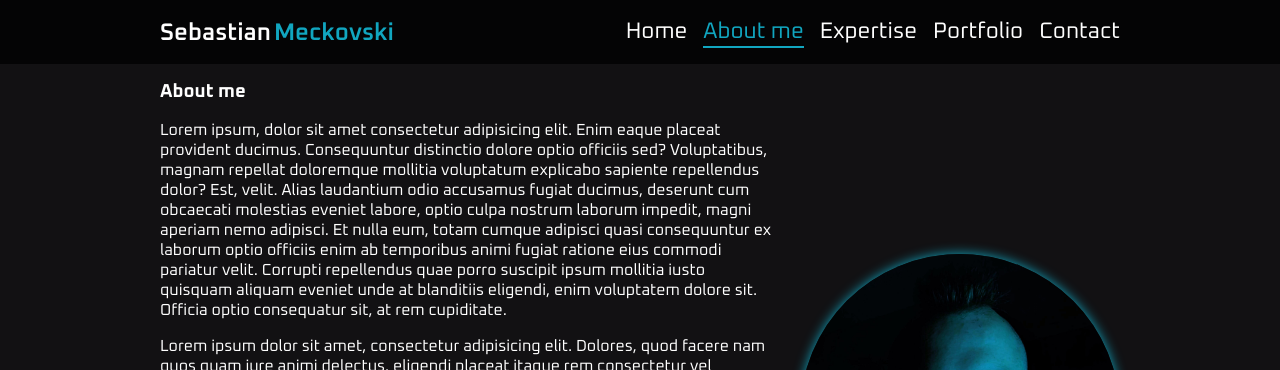
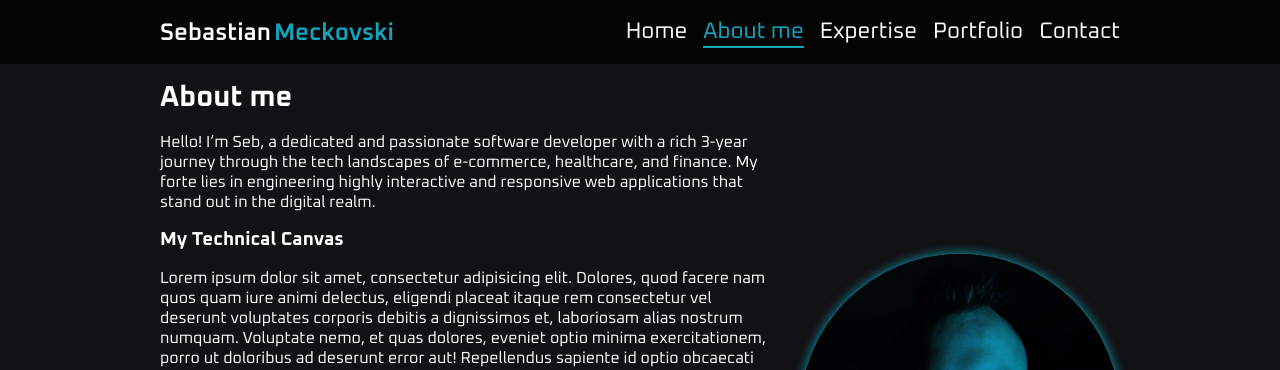
Before and after one commit to sebastian-meckovski/sebastian-meckovski.github.io, a React (Create React App) app: page /about-me in a window 1280 px wide. Shown: the top 370 px of the page. Built offline with nearby package versions, Linux system fonts and the light colour scheme; no server answers.

Commit message:
header fonts redefined

```diff
--- a/src/App.scss
+++ b/src/App.scss
@@ -3,7 +3,30 @@
 
 html {
   height: 100%;
-  scroll-behavior: smooth;
+
+  h1 {
+    font-size: 1.8em;
+  }
+
+  h2 {
+    font-size: 1.17em;
+  }
+
+  h3 {
+    font-size: 1.12em;
+  }
+
+  h4 {
+    font-size: .83em;
+  }
+
+  h5 {
+    font-size: .75em;
+  }
+
+  h6 {
+    font-size: .5em;
+  }
 }
 
 #root {
@@ -31,6 +54,7 @@ main {
   margin: auto;
   padding: 0rem 1rem 2rem 1rem;
   gap: 1rem;
+
 
   section:first-of-type {
     align-items: flex-start;
--- a/src/components/AboutMe.jsx
+++ b/src/components/AboutMe.jsx
@@ -15,19 +15,13 @@ export const AboutMe = () => {
         <article className="about-me-left">
           <h1>About me</h1>
           <p>
-            Lorem ipsum, dolor sit amet consectetur adipisicing elit. Enim eaque
-            placeat provident ducimus. Consequuntur distinctio dolore optio
-            officiis sed? Voluptatibus, magnam repellat doloremque mollitia
-            voluptatum explicabo sapiente repellendus dolor? Est, velit. Alias
-            laudantium odio accusamus fugiat ducimus, deserunt cum obcaecati
-            molestias eveniet labore, optio culpa nostrum laborum impedit, magni
-            aperiam nemo adipisci. Et nulla eum, totam cumque adipisci quasi
-            consequuntur ex laborum optio officiis enim ab temporibus animi
-            fugiat ratione eius commodi pariatur velit. Corrupti repellendus
-            quae porro suscipit ipsum mollitia iusto quisquam aliquam eveniet
-            unde at blanditiis eligendi, enim voluptatem dolore sit. Officia
-            optio consequatur sit, at rem cupiditate.
+            Hello! I’m Seb, a dedicated and passionate software developer with a
+            rich 3-year journey through the tech landscapes of e-commerce,
+            healthcare, and finance. My forte lies in engineering highly
+            interactive and responsive web applications that stand out in the
+            digital realm.
           </p>
+          <h2>My Technical Canvas</h2>
           <p>
             Lorem ipsum dolor sit amet, consectetur adipisicing elit. Dolores,
             quod facere nam quos quam iure animi delectus, eligendi placeat
--- a/src/pages/MainPage.jsx
+++ b/src/pages/MainPage.jsx
@@ -139,7 +139,7 @@ export const MainPage = () => {
           <div className="contentCards-container">
             <ContentCard>
               <FontAwesomeIcon icon={faCode} />
-              <h1>Web Development</h1>
+              <h2>Web Development</h2>
               <p>
                 Crafting interactive web experiences using JS, HTML5, and CSS3.
                 Integrating RESTful APIs for seamless functionality.
@@ -150,7 +150,7 @@ export const MainPage = () => {
             </ContentCard>
             <ContentCard>
               <FontAwesomeIcon icon={faServer} />
-              <h1>Back-end Development</h1>
+              <h2>Back-end Development</h2>
               <p>
                 Building robust APIs with ASP.NET Core and Entity Framework
                 Core. Manipulating data efficiently for web applications.
@@ -164,7 +164,7 @@ export const MainPage = () => {
             </ContentCard>
             <ContentCard>
               <FontAwesomeIcon icon={faVial} />
-              <h1>Testing</h1>
+              <h2>Testing</h2>
               <p>
                 Ensuring code quality with Cypress and Jest. Rigorous unit,
                 integration, and end-to-end testing for reliable software.
@@ -175,7 +175,7 @@ export const MainPage = () => {
             </ContentCard>
             <ContentCard>
               <FontAwesomeIcon icon={faRotate} />
-              <h1>CI/CD</h1>
+              <h2>CI/CD</h2>
               <p>
                 Automating deployment pipelines using GitLab CI/CD. Streamlining
                 development-to-production workflows.
@@ -192,7 +192,7 @@ export const MainPage = () => {
           <h1>Portfolio</h1>
           <div className="contentCards-container">
             <ContentCard>
-              <h1>Currency Converter</h1>
+              <h2>Currency Converter</h2>
               <p>
                 A React JS currency converter app that fetches real-time
                 exchange rates, allowing users to convert between different
@@ -203,7 +203,7 @@ export const MainPage = () => {
               </HashLink>
             </ContentCard>
             <ContentCard>
-              <h1>Greenspark Product Cards</h1>
+              <h2>Greenspark Product Cards</h2>
               <p>
                 A React TS app demonstrating custom components, API integration,
                 accessibility, responsive design, and tests.
@@ -216,7 +216,7 @@ export const MainPage = () => {
               </HashLink>
             </ContentCard>
             <ContentCard>
-              <h1>Shape Lamp</h1>
+              <h2>Shape Lamp</h2>
               <p>
                 An interactive 3D lamp customization web app, allowing users to
                 personalize lamps by adjusting properties.
@@ -226,7 +226,7 @@ export const MainPage = () => {
               </HashLink>
             </ContentCard>
             <ContentCard>
-              <h1>CNC File Editor</h1>
+              <h2>CNC File Editor</h2>
               <p>
                 This Windows application streamlines .hop and .txt file edits
                 for CNC machines, boosting efficiency and cutting costs.
@@ -236,7 +236,7 @@ export const MainPage = () => {
               </HashLink>
             </ContentCard>
             <ContentCard>
-              <h1>Canvas Snow</h1>
+              <h2>Canvas Snow</h2>
               <p>
                 A JavaScript project that simulates a snowfall effect using HTML
                 canvas, powered by detailed math-driven animations.
```
